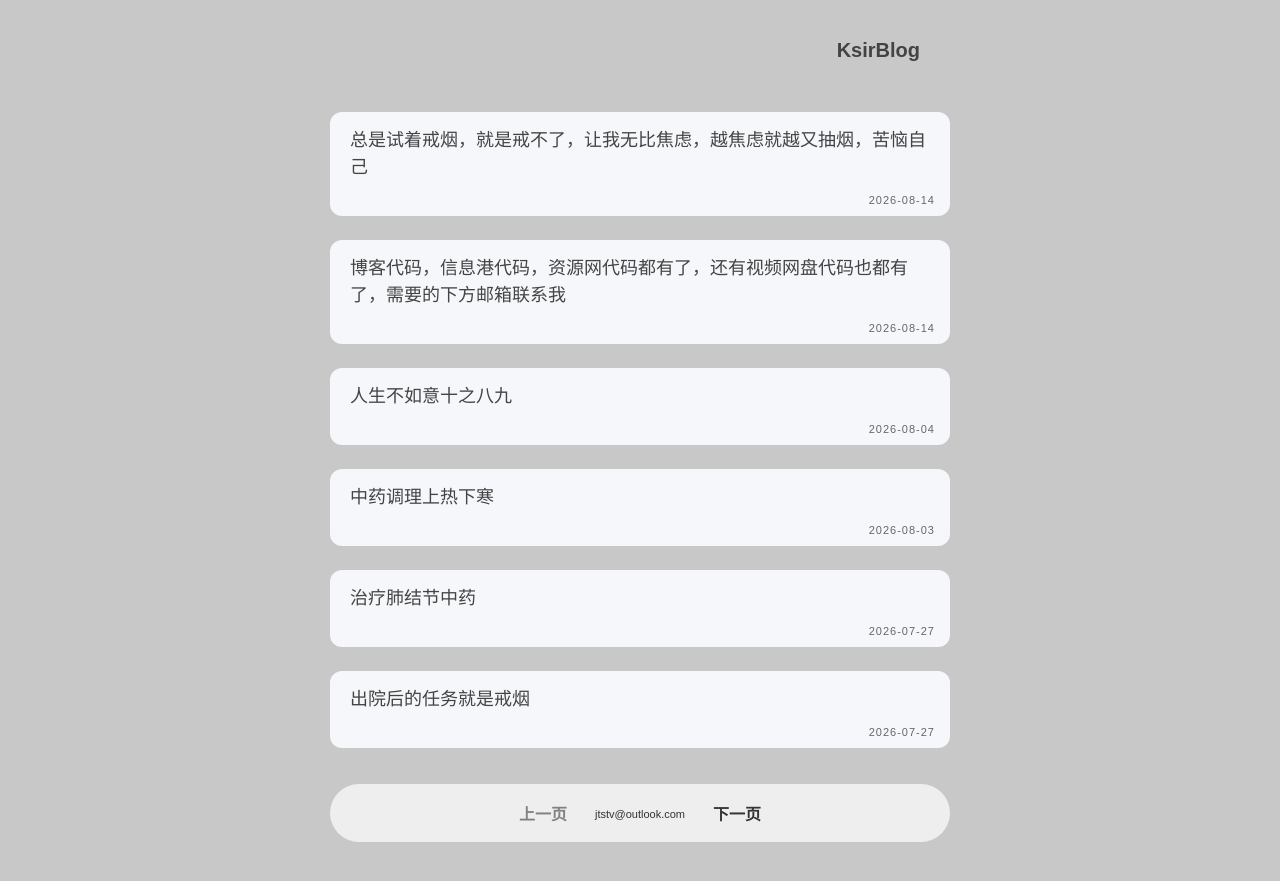
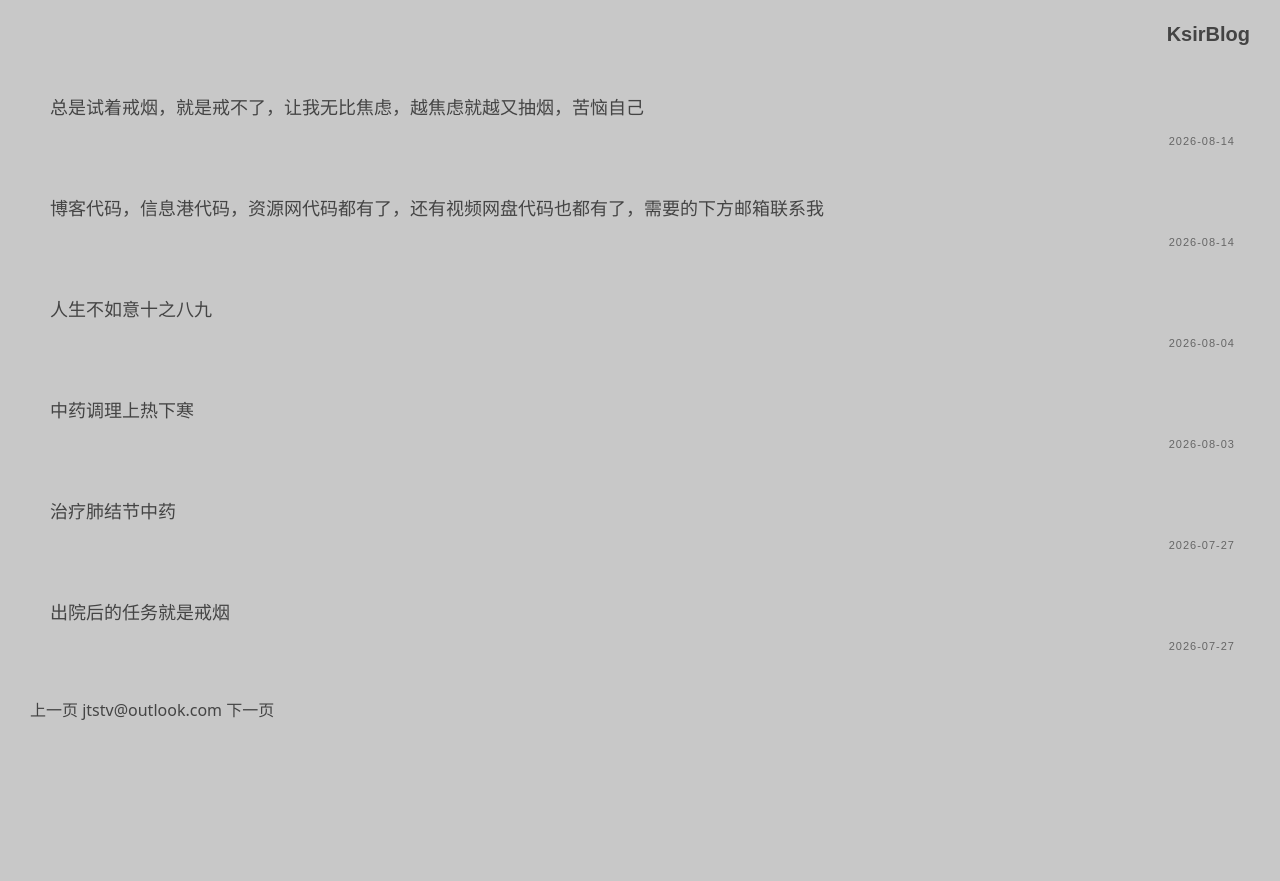
Before and after one commit to JTSTV/Jtstv.github.io, a Jekyll site: the page built from index.html, in a window 1280 px wide. Shown: the top 881 px of the page. Built offline with Jekyll 4.4.1, drawn with Linux system fonts in a browser that asks for light colours; the list of posts is cut into pages by our own code.

Commit message:
更新 index.html

```diff
--- a/index.html
+++ b/index.html
@@ -17,40 +17,28 @@ layout: null
 <meta property="og:url" content="{{site.url}}{{page.url | relative_url}}">
 <style>
 *{margin:0;padding:0;box-sizing:border-box}
-body{background:#c8c8c8;color:#444;font:16px/1.6 system-ui,-apple-system,BlinkMacSystemFont,Roboto,sans-serif}
+body{background:#c8c8c8;color:#444;font:16px/1.6 system-ui,-apple-system,BlinkMacSystemFont,Roboto,sans-serif;padding:20px 30px}
 a{color:#444;text-decoration:none}
 a:hover{opacity:.7}
-.container{max-width:680px;margin:0 auto;padding:20px 30px}
-header{min-height:60px;margin-bottom:20px;display:flex;align-items:center;justify-content:flex-end;padding:15px 30px}
+header{margin-bottom:20px}
 .site-title{font:600 20px/1.4 sans-serif;text-align:right}
-.post-list{list-style:none}
 .post-item{padding:12px 0}
-.post-title{font:18px/1.5 "STKaiti","KaiTi",楷体,serif;padding:15px 20px 35px;border-radius:12px;color:#444;position:relative;background:#f5f7fa}
+.post-title{font:18px/1.5 "STKaiti","KaiTi",楷体,serif;padding:15px 20px 35px;position:relative}
 .post-title a{color:#444;display:block}
 .post-date{position:absolute;bottom:10px;right:15px;font:11px sans-serif;color:#666;white-space:nowrap;letter-spacing:1px}
-.pagination{display:flex;justify-content:center;align-items:center;gap:12px;margin-top:24px;padding:12px 16px;border-radius:30px;background:#eee;font:600 16px sans-serif;flex-wrap:nowrap;white-space:nowrap}
-.pagination a,.pagination span{color:#333;min-width:52px;text-align:center;padding:5px 8px;border-radius:20px;transition:background .3s;flex-shrink:0}
-.pagination a:hover{background:rgba(255,255,255,.6)}
-.pagination .disabled{color:#666;cursor:default;opacity:.8}
-.contact-email a{font:400 11px sans-serif;color:#333;flex-shrink:1}
+.pagination{margin-top:24px}
 @media(max-width:600px){
-.container{padding:15px 20px}
+body{padding:15px 20px}
 .site-title{font-size:18px}
 .post-title{font-size:16px;padding:12px 15px 30px}
 .post-date{bottom:8px;right:12px;font-size:10px}
-.pagination{padding:10px;gap:6px;font-size:14px}
-.pagination a,.pagination span{min-width:44px;padding:4px}
-.contact-email a{font-size:9px}
 }
 </style>
 </head>
 <body>
-<div class="container">
 <header><h1 class="site-title"><a href="/">{{site.title}}</a></h1></header>
-<main>
-<ul class="post-list">
 {%for post in paginator.posts%}
-<li class="post-item">
+<div class="post-item">
 <div class="post-title">
 {%if post.pw%}
 <a class="encrypted-link" data-url="{{post.url | relative_url}}">🔒 {{post.title}}</a>
@@ -59,18 +47,15 @@ header{min-height:60px;margin-bottom:20px;display:flex;align-items:center;justif
 {%endif%}
 <span class="post-date">{{post.date | date:"%Y-%m-%d"}}</span>
 </div>
-</li>
+</div>
 {%endfor%}
-</ul>
-</main>
 {%if paginator.total_pages>1%}
 <div class="pagination">
-{%if paginator.previous_page%}<a href="{{paginator.previous_page_path | relative_url}}">上一页</a>{%else%}<span class="disabled">上一页</span>{%endif%}
-<div class="contact-email"><a href="mailto:jtstv@outlook.com">jtstv@outlook.com</a></div>
-{%if paginator.next_page%}<a href="{{paginator.next_page_path | relative_url}}">下一页</a>{%else%}<span class="disabled">下一页</span>{%endif%}
+{%if paginator.previous_page%}<a href="{{paginator.previous_page_path | relative_url}}">上一页</a>{%else%}<span>上一页</span>{%endif%}
+<a href="mailto:jtstv@outlook.com">jtstv@outlook.com</a>
+{%if paginator.next_page%}<a href="{{paginator.next_page_path | relative_url}}">下一页</a>{%else%}<span>下一页</span>{%endif%}
 </div>
 {%endif%}
-</div>
 <script defer>
 document.addEventListener('DOMContentLoaded',()=>{
 document.querySelectorAll('.encrypted-link').forEach(n=>{
```
